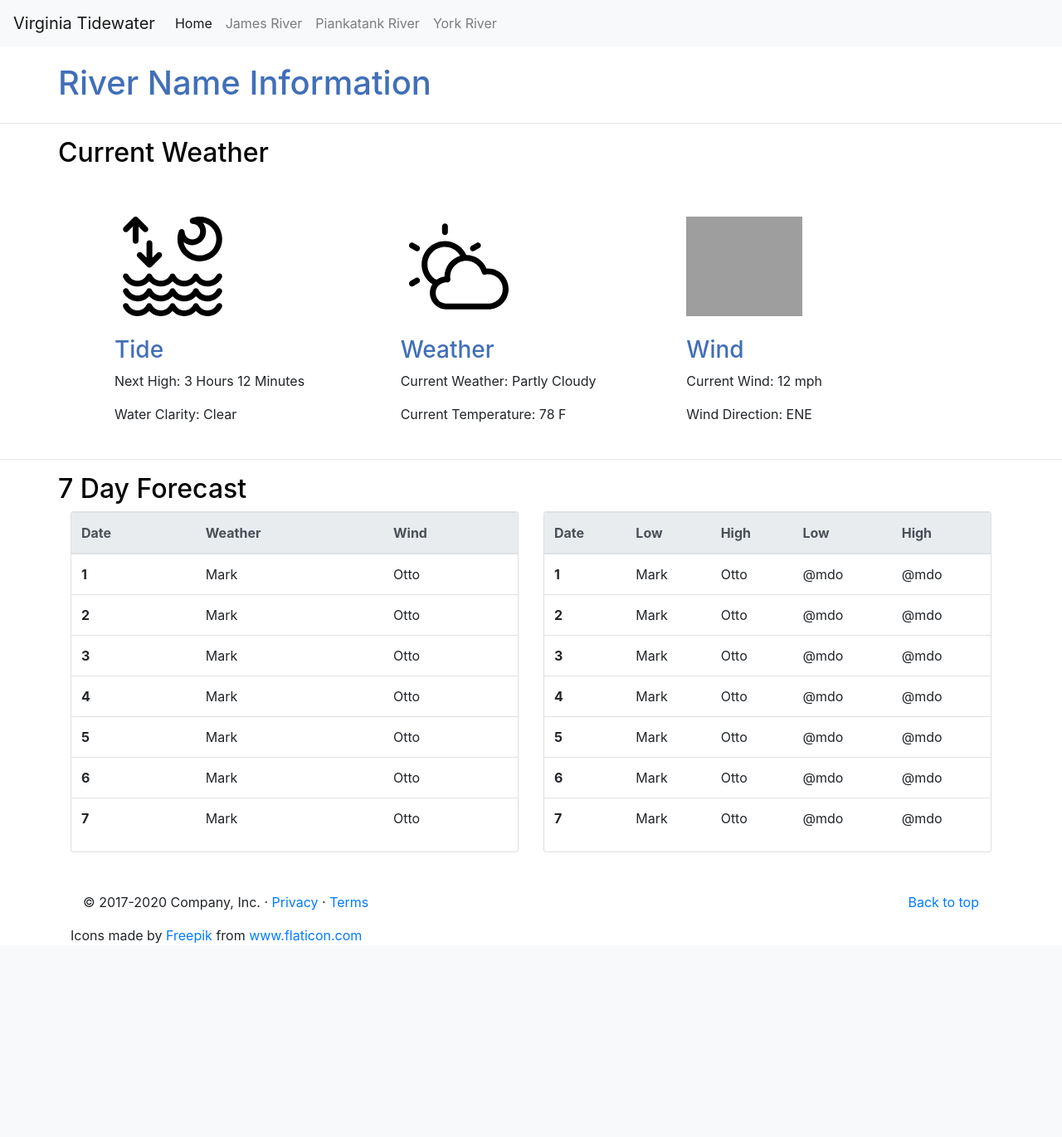
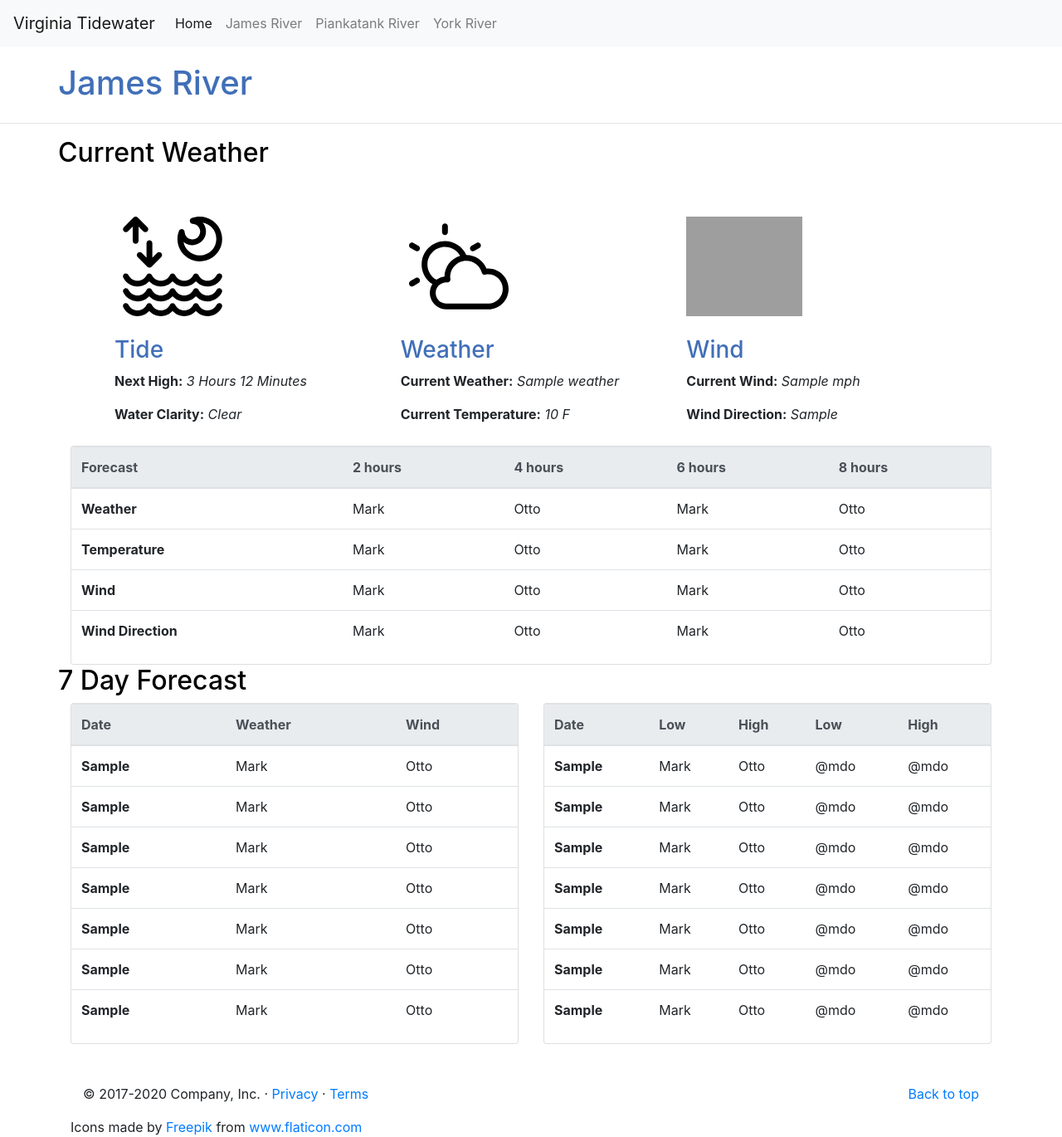
Before and after one commit to blutherRVA/TideWeatherWebsite, a Flask app: template templates/james.html in a window 1280 px wide. Shown: the whole page at 83% size. Before the commit the page ends 1137 px from the top, so only its background shows below. Run offline with Flask 2, Linux system fonts and the light colour scheme; the template is opened without the code that fills it: most values are stand-ins (such as "Sample title", 1, 10 or a date in 2020); some libraries are stand-ins or nearby versions; grey boxes are pictures that could not be loaded.

Commit message:
Added hourly forecast & inserted weekday variables

```diff
--- a/templates/james.html
+++ b/templates/james.html
@@ -21,25 +21,25 @@
       <div class="collapse navbar-collapse" id="navbarNav">
         <ul class="navbar-nav">
           <li class="nav-item active">
-            <a class="nav-link" href="#">Home <span class="sr-only">(current)</span></a>
+            <a class="nav-link" href="{{ url_for('home')}}"> Home <span class=sr-only"></span></a>
           </li>
           <li class="nav-item">
-            <a class="nav-link" href="#">James River</a>
+            <a class="nav-link" href="{{ url_for('james')}}">James River</a>
           </li>
           </li>
           <li class="nav-item">
-            <a class="nav-link" href="#">Piankatank River</a>
+            <a class="nav-link" href="{{ url_for('piankatank')}}">Piankatank River</a>
           </li>
           </li>
           <li class="nav-item">
-            <a class="nav-link" href="#">York River</a>
+            <a class="nav-link" href="{{ url_for('york')}}">York River</a>
           </li>
       </div>
     </nav>
     <html lang="en">
         <div class="container">
             <div class="row" id="header">
-                <h1> River Name Information</h1>
+                <h1> James River</h1>
             </div>
         </div>
         <hr class="featurette-divider">
@@ -56,8 +56,8 @@
                 <br>
                 <br>
                 <h3>Tide</h3>
-                <p>Next High: 3 Hours 12 Minutes</p>
-                <p> Water Clarity: Clear</p>
+                <p><strong>Next High:</strong><i> 3 Hours 12 Minutes</i></p>
+                <p><strong>Water Clarity:</strong> <i>Clear</i></p>
 
               </div><!-- /.col-lg-4 -->
               <div class="col-lg-4">
@@ -65,8 +65,8 @@
                 <br>
                 <br>
                 <h3>Weather</h3>
-                <p> Current Weather: Partly Cloudy</p>
-                <p> Current Temperature: 78 F</p>
+                <p><strong> Current Weather:</strong><i> {{weather}}</i></p>
+                <p><strong> Current Temperature:</strong><i> {{temperature}} F </i></p>
 
               </div><!-- /.col-lg-4 -->
               <div class="col-lg-4">
@@ -74,13 +74,64 @@
                 <br>
                 <br>
                 <h3>Wind</h3>
-                <p> Current Wind: 12 mph</p>
-                <p> Wind Direction: ENE </p>
+                <p><strong>Current Wind:</strong> <i> {{windSp}} mph </i></p>
+                <p><strong> Wind Direction:</strong><i> {{windDir}} </i></p>
               </div><!-- /.col-lg-4 -->
             </div><!-- /.row -->
         </div>
+        <div class="container">
+          <div class="row">
+            <div class="col-12">
+              <div class="card" id="graph">
+                  <div class="table-responsive">
+                      <table class="table">
+                              <thead class="thead-light">
+                              <tr>
+                                  <th scope="col">Forecast</th>
+                                  <th scope="col">2 hours</th>
+                                  <th scope="col">4 hours</th>
+                                  <th scope="col">6 hours</th>
+                                  <th scope="col">8 hours</th>
 
+                              </tr>
+                              </thead>
+                              <tbody>
+                              <tr>
+                                  <th scope="row">Weather</th>
+                                  <td>Mark</td>
+                                  <td>Otto</td>
+                                  <td>Mark</td>
+                                  <td>Otto</td>
+
+                              </tr>
+                              <tr>
+                                  <th scope="row">Temperature</th>
+                                  <td>Mark</td>
+                                  <td>Otto</td>
+                                  <td>Mark</td>
+                                  <td>Otto</td>
+                              </tr>
+                              <tr>
+                                  <th scope="row">Wind</th>
+                                  <td>Mark</td>
+                                  <td>Otto</td>
+                                  <td>Mark</td>
+                                  <td>Otto</td>
+                              </tr>
+                              <tr>
+                                  <th scope="row">Wind Direction</th>
+                                  <td>Mark</td>
+                                  <td>Otto</td>
+                                  <td>Mark</td>
+                                  <td>Otto</td>
+                              </tr>
+                              </tbody>
+                      </table>
+                  </div>
+              </div>
+            </div>
             <!-- START THE FEATURETTES -->
+
 
         <hr class="featurette-divider">
         <div class="container">
@@ -104,43 +155,43 @@
                                 </thead>
                                 <tbody>
                                 <tr>
-                                    <th scope="row">1</th>
+                                    <th scope="row">{{day0}}</th>
                                     <td>Mark</td>
                                     <td>Otto</td>
 
                                 </tr>
                                 <tr>
-                                    <th scope="row">2</th>
+                                    <th scope="row">{{day1}}</th>
                                     <td>Mark</td>
                                     <td>Otto</td>
 
                                 </tr>
                                 <tr>
-                                    <th scope="row">3</th>
+                                    <th scope="row">{{day2}}</th>
                                     <td>Mark</td>
                                     <td>Otto</td>
 
                                 </tr>
                                 <tr>
-                                    <th scope="row">4</th>
+                                    <th scope="row">{{day3}}</th>
                                     <td>Mark</td>
                                     <td>Otto</td>
 
                                 </tr>
                                 <tr>
-                                    <th scope="row">5</th>
+                                    <th scope="row">{{day4}}</th>
                                     <td>Mark</td>
                                     <td>Otto</td>
 
                                 </tr>
                                 <tr>
-                                    <th scope="row">6</th>
+                                    <th scope="row">{{day5}}</th>
                                     <td>Mark</td>
                                     <td>Otto</td>
 
                                 </tr>
                                 <tr>
-                                    <th scope="row">7</th>
+                                    <th scope="row">{{day6}}</th>
                                     <td>Mark</td>
                                     <td>Otto</td>
 
@@ -165,49 +216,49 @@
                                 </thead>
                                 <tbody>
                                 <tr>
-                                    <th scope="row">1</th>
+                                    <th scope="row">{{day0}}</th>
                                     <td>Mark</td>
                                     <td>Otto</td>
                                     <td>@mdo</td>
                                     <td>@mdo</td>
                                 </tr>
                                 <tr>
-                                    <th scope="row">2</th>
+                                    <th scope="row">{{day1}}</th>
                                     <td>Mark</td>
                                     <td>Otto</td>
                                     <td>@mdo</td>
                                     <td>@mdo</td>
                                 </tr>
                                 <tr>
-                                    <th scope="row">3</th>
+                                    <th scope="row">{{day2}}</th>
                                     <td>Mark</td>
                                     <td>Otto</td>
                                     <td>@mdo</td>
                                     <td>@mdo</td>
                                 </tr>
                                 <tr>
-                                    <th scope="row">4</th>
+                                    <th scope="row">{{day3}}</th>
                                     <td>Mark</td>
                                     <td>Otto</td>
                                     <td>@mdo</td>
                                     <td>@mdo</td>
                                 </tr>
                                 <tr>
-                                    <th scope="row">5</th>
+                                    <th scope="row">{{day4}}</th>
                                     <td>Mark</td>
                                     <td>Otto</td>
                                     <td>@mdo</td>
                                     <td>@mdo</td>
                                 </tr>
                                 <tr>
-                                    <th scope="row">6</th>
+                                    <th scope="row">{{day5}}</th>
                                     <td>Mark</td>
                                     <td>Otto</td>
                                     <td>@mdo</td>
                                     <td>@mdo</td>
                                 </tr>
                                 <tr>
-                                    <th scope="row">7</th>
+                                    <th scope="row">{{day6}}</th>
                                     <td>Mark</td>
                                     <td>Otto</td>
                                     <td>@mdo</td>
```
Also changed, not shown: templates/home.html (+4 -4 lines), templates/piankatank.html (+5 -5 lines), templates/york.html (+55 -5 lines).
